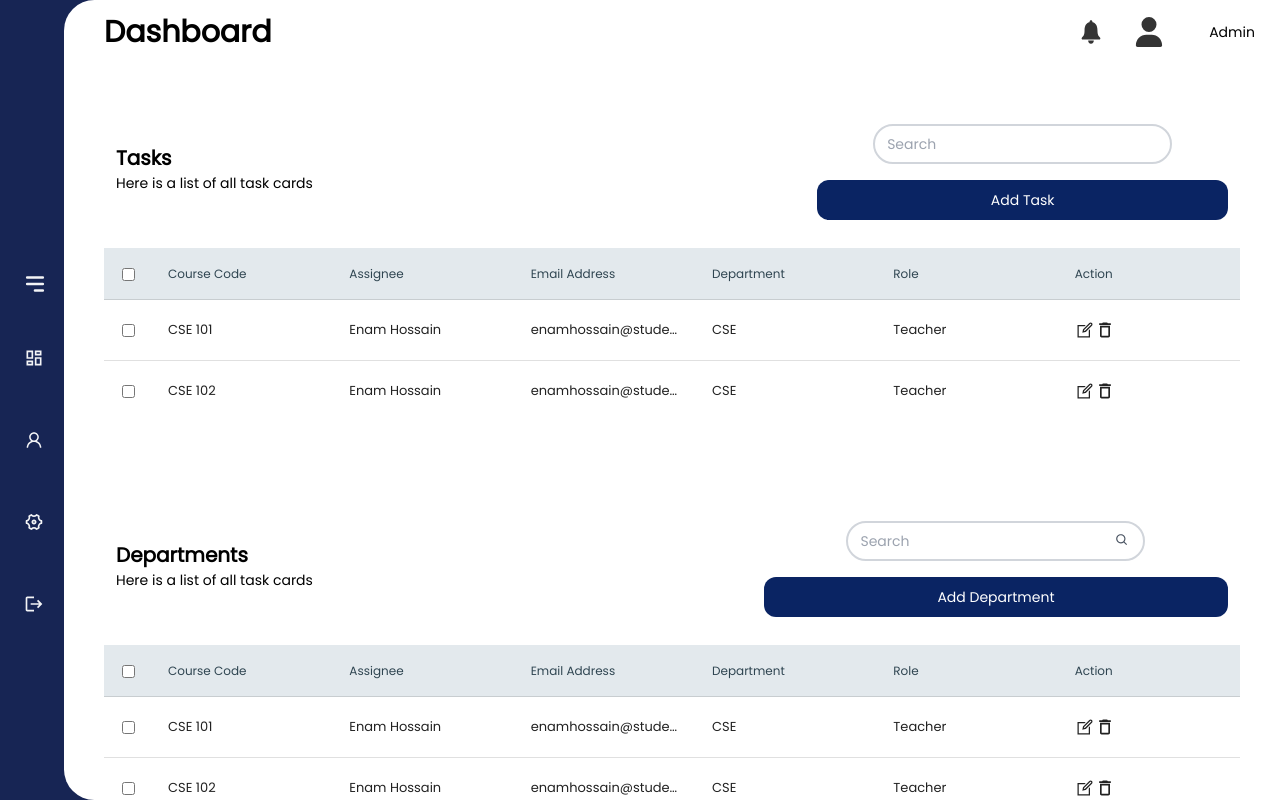
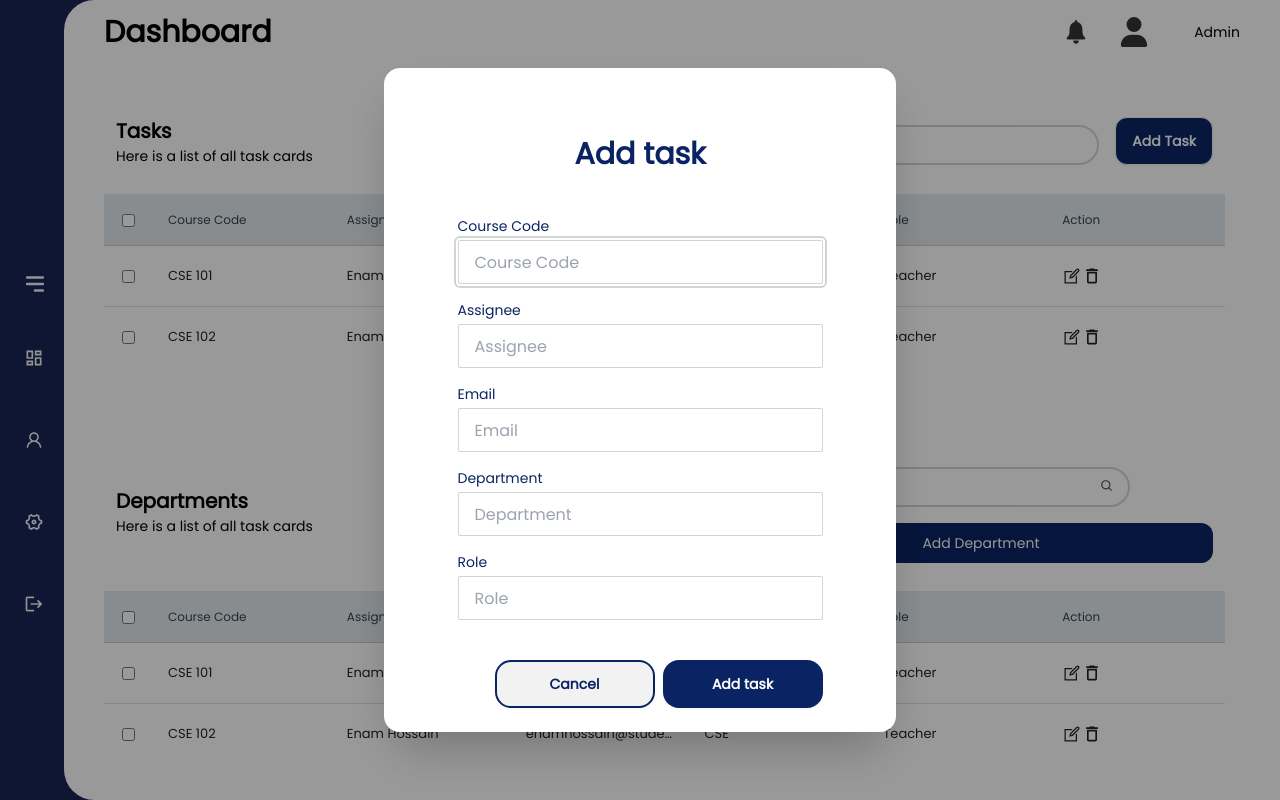
Before and after one commit to Fahad-Bin-Mahbub/Project_350_Frontend, a React (Vite) app: page /admin/dashboard in a window 1280 px wide. Both pictures are taken after a click on the button "Add Task". Built offline with nearby package versions, Linux system fonts and the light colour scheme.

Commit message:
Added Add Task Modal

```diff
--- /dev/null
+++ b/src/components/admin modals/AddDepartmentModal.jsx
@@ -0,0 +1,12 @@
+import React from 'react';
+
+const AddDepartmentModal = () => {
+    return (
+        <div>
+            AddDepartmentModal
+
+        </div>
+    );
+};
+
+export default AddDepartmentModal;
--- /dev/null
+++ b/src/components/admin modals/AddTaskModal.jsx
@@ -0,0 +1,66 @@
+import Button from "../Button";
+
+
+const AddTaskModal = () => {
+    return (
+        <div>
+            <Button onClick={() => document.getElementById('add-task-modal').showModal()} className="btn w-44" title="Add Task" />
+            <dialog id="add-task-modal" className="modal">
+                <div className="modal-box">
+                    <div className='flex justify-center p-11'>
+                        <h1 className='text-3xl font-semibold text-[#0A2463]'>Add task</h1>
+                    </div>
+
+                    <div className='flex justify-center'>
+                        <form>
+                            {/* Course Code */}
+                            <div className='flex flex-col gap-y-1 pb-4'>
+                                <label className='text-sm text-[#0A2463] font-medium'>
+                                    Course Code
+                                </label>
+                                <input type="text" placeholder="Course Code" className="input input-bordered w-[365px] h-11 rounded-sm" />
+                            </div>
+                            {/* Assignee */}
+                            <div className='flex flex-col gap-y-1 pb-4'>
+                                <label className='text-sm text-[#0A2463] font-medium'>
+                                    Assignee
+                                </label>
+                                <input type="text" placeholder="Assignee" className="input input-bordered w-[365px] h-11 rounded-sm" />
+                            </div>
+                            {/* Email */}
+                            <div className='flex flex-col gap-y-1 pb-4'>
+                                <label className='text-sm text-[#0A2463] font-medium'>
+                                    Email
+                                </label>
+                                <input type="text" placeholder="Email" className="input input-bordered w-[365px] h-11 rounded-sm" />
+                            </div>
+
+                            {/* Department */}
+                            <div className='flex flex-col gap-y-1 pb-4'>
+                                <label className='text-sm text-[#0A2463] font-medium'>
+                                    Department
+                                </label>
+                                <input type="text" placeholder="Department" className="input input-bordered w-[365px] h-11 rounded-sm" />
+                            </div>
+                            {/* Role */}
+                            <div className='flex flex-col gap-y-1 pb-4'>
+                                <label className='text-sm text-[#0A2463] font-medium'>
+                                    Role
+                                </label>
+                                <input type="text" placeholder="Role" className="input input-bordered w-[365px] h-11 rounded-sm" />
+                            </div>
+                            <div className="modal-action">
+                                <form method="dialog" className='flex gap-2'>
+                                    <button className="btn w-40 h-8 rounded-2xl text-[#0A2463] border-[#0A2463] border-2">Cancel</button>
+                                    <input type="submit" value="Add task" className="btn w-40 h-8 rounded-2xl bg-[#0A2463] text-white" />
+                                </form>
+                            </div>
+                        </form>
+                    </div>
+                </div>
+            </dialog>
+        </div>
+    );
+};
+
+export default AddTaskModal;
--- a/src/pages/Admin/components/tasks.jsx
+++ b/src/pages/Admin/components/tasks.jsx
@@ -1,9 +1,16 @@
 import DataTable from "react-data-table-component";
-import Button from "../../../components/Button";
+// import Button from "../../../components/Button";
 import { LiaEditSolid } from "react-icons/lia";
 import { BiSearch } from "react-icons/bi";
 import { MdDeleteOutline } from "react-icons/md";
+import AddTaskModal from "../../../components/admin modals/AddTaskModal";
+import { useState } from 'react';
 const Tasks = () => {
+	// const [isModalOpen, setIsModalOpen] = useState(false);
+
+	// const toggleModal = () => {
+	// 	setIsModalOpen(!isModalOpen);
+	// };
 	const columns = [
 		{
 			name: "Course Code",
@@ -67,7 +74,7 @@ const Tasks = () => {
 					</div>
 				</div>
 				<div className="flex gap-4 items-center flex-wrap">
-					<div class="pt-2 mx-auto text-gray-600">
+					<div className="pt-2 mx-auto text-gray-600">
 						<input
 							className="border-2 border-gray-300 bg-white h-10 p-3 rounded-full text-sm focus:outline-none"
 							type="search"
@@ -75,7 +82,8 @@ const Tasks = () => {
 							placeholder="Search"
 						/>
 					</div>
-					<Button className="w-44" title="Add Task" />
+					{/* <Button className="btn w-44" title="Add Task" /> */}
+					<AddTaskModal></AddTaskModal>
 				</div>
 			</div>
 			<DataTable
@@ -98,9 +106,10 @@ const Tasks = () => {
 				}}
 				data={data}
 				selectableRows
-				// pagination
+			// pagination
 			/>
 		</div>
+
 	);
 };
 
```
